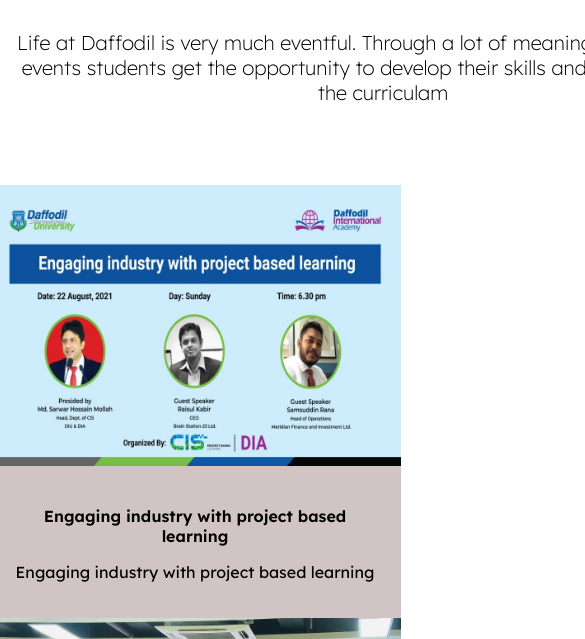
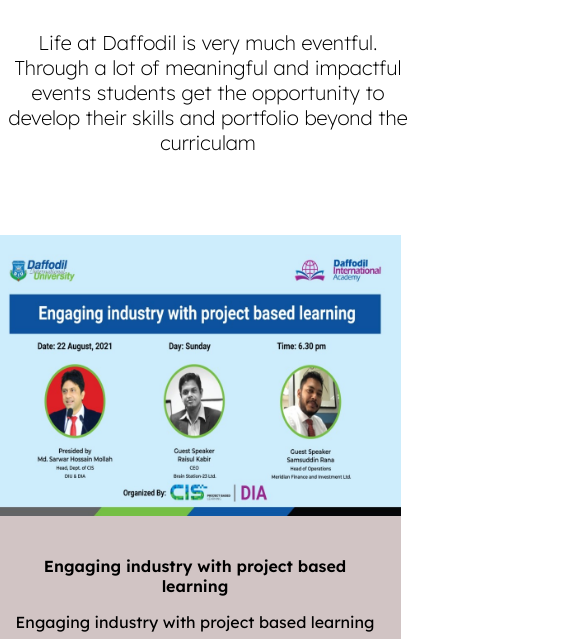
Before and after one commit to hubertDgomes/shudipto, a plain HTML site: page AllHTMLFiles/events.html in a window 390 px wide. Shown: the part 461-1100 px from the top of the page, 585 px wide, since content can reach past the window. Drawn offline with Linux system fonts and the light colour scheme.

Commit message:
Fix some of the Event section's responsive issues

```diff
--- a/AllHTMLFiles/events.html
+++ b/AllHTMLFiles/events.html
@@ -60,7 +60,7 @@
             <h2 class="textOfEvent1">Recent Events</h2>
             <p class="textOfEvent2">Life at Daffodil is very much eventful. Through a lot of meaningful and impactful events students get the opportunity to develop their skills and portfolio beyond the curriculam</p>
          </div>
-         <div class="flex pad2">
+         <div class="flex pad2 gap2">
             <div class="boxOfEvent">
                 <img class="imgEvent" src="../images/event1.jpg" alt="">
                 <div class="padInText">
--- a/style.css
+++ b/style.css
@@ -417,9 +417,11 @@ button {
         font-size: 16px;
         font-family: "Lexend Deca", sans-serif;
     }
-    .flex2{
+
+    .flex2 {
         flex-direction: column;
     }
+
     /* Member  */
     .textCenter {
         text-align: center;
@@ -432,7 +434,21 @@ button {
         border-radius: 20px;
         margin-bottom: 40px;
     }
+    .gap2{
+        gap: 40px;
+    }
     /* Member  */
+    /* event */
+    .textOfEvent2 {
+        font-size: 20px;
+        margin: 0 auto;
+        font-weight: 200;
+        width: 400px;
+        text-align: center;
+        font-family: "Lexend Deca", sans-serif;
+    }
+
+    /* event */
 }
 
 @media (max-width: 768px) {}
```
Lines whose indentation alone changed are shown as unchanged.
